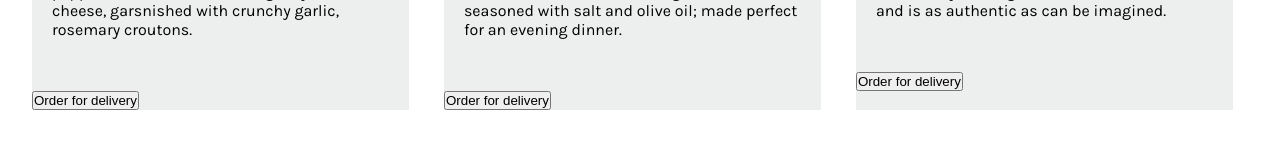
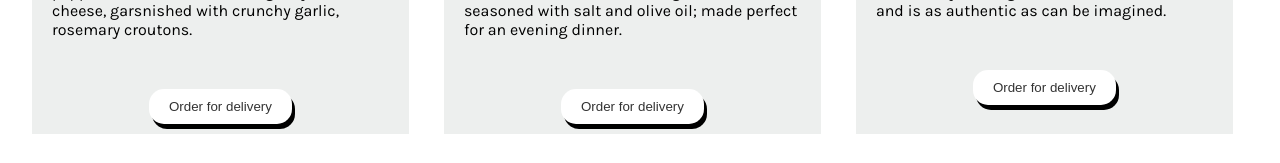
Before and after one commit to jonathanim/capstone-project, a React (Create React App) app: page / in a window 1280 px wide. Shown: the part 889-1052 px from the top of the page. Before the commit the page ends 1031 px from the top, so only its background shows below. Built offline with nearby package versions, Linux system fonts and the light colour scheme; a web font is replaced by a local one.

Commit message:
changes to card button

```diff
--- a/src/components/SpecialsCard.css
+++ b/src/components/SpecialsCard.css
@@ -43,6 +43,33 @@ h3.card-price {
     font-family: 'Karla', sans-serif;
 }
 
+.card-button {
+    display: flex;
+    justify-content: center;
+    align-items: center;
+    margin-bottom: 10px;
+}
+
+.card-button button {
+    color: #333;
+    background: white;
+    padding: 10px 20px;
+    border-radius: 15px;
+    border:none;
+    box-shadow: 3px 5px black;
+    transition: .2s ease-in;
+    cursor: pointer;
+}
+
+.card-button button:hover {
+    color: white;
+    background: #333;
+    padding: 10px 20px;
+    border-radius: 15px;
+    border-bottom: 1px solid white;
+    box-shadow: 3px 5px black;
+}
+
 @media screen and (max-width: 1040px) {
     .card {
         grid-template-columns: 47% 47%;
--- a/src/components/SpecialsCard.js
+++ b/src/components/SpecialsCard.js
@@ -21,8 +21,8 @@ const SpecialsCard = (props) => {
                     {description}
                 </p>
             </div>
-            <div>
-                < button>Order for delivery</button>
+            <div className='card-button'>
+                <button>Order for delivery</button>
             </div>
         </div>
 
```
